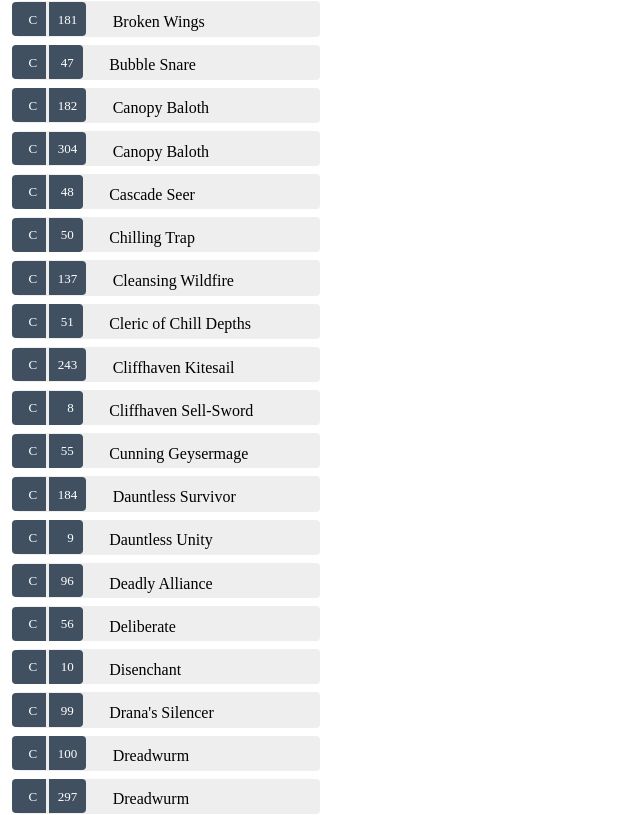
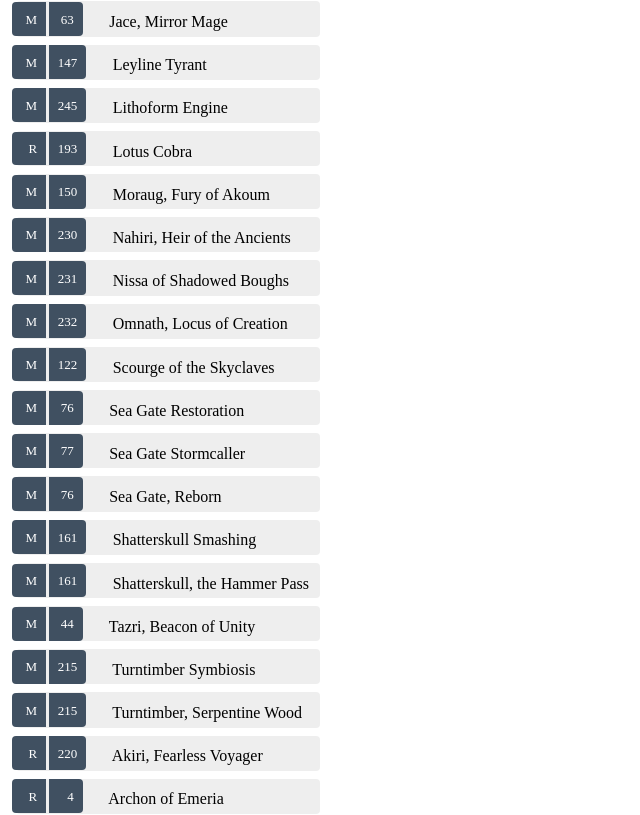
Before and after one commit to ArclightMike/angular-magic-drafter, an Angular app: page /set in a window 1280 px wide. Shown: the part 494-1309 px from the top of the page, without its empty margins (0-640 px from the left). Built offline with nearby package versions, Linux system fonts and the light colour scheme.

Commit message:
Show all cards, not just the last pulled.

```diff
--- a/src/app/set/set.component.html
+++ b/src/app/set/set.component.html
@@ -1,6 +1,15 @@
 <h2>Cards in the Set</h2>
 <ul class="cards">
-	<li *ngFor="let card of cards">
-			<span class="rarity">{{card.rarity}}</span> <span class="badge">{{card.id}}</span> {{card.name}}
+	<li *ngFor="let mythic of mythics">
+			<span class="rarity">{{mythic.rarity}}</span> <span class="badge">{{mythic.id}}</span> {{mythic.name}}
+	</li>
+  <li *ngFor="let rare of rares">
+			<span class="rarity">{{rare.rarity}}</span> <span class="badge">{{rare.id}}</span> {{rare.name}}
+	</li>
+  <li *ngFor="let uncommons of uncommons">
+			<span class="rarity">{{uncommons.rarity}}</span> <span class="badge">{{uncommons.id}}</span> {{uncommons.name}}
+	</li>
+  <li *ngFor="let common of commons">
+			<span class="rarity">{{common.rarity}}</span> <span class="badge">{{common.id}}</span> {{common.name}}
 	</li>
 </ul>
--- a/src/app/set/set.component.ts
+++ b/src/app/set/set.component.ts
@@ -9,7 +9,10 @@
 })
 export class SetComponent implements OnInit {
 
-  cards: Card[];
+  commons: Card[];
+  uncommons: Card[];
+  rares: Card[];
+  mythics: Card[];
 
   constructor(private cardService: CardService) { }
 
@@ -21,18 +24,18 @@
   }
 
   getCommons(): void {
-  this.cardService.getCommons().subscribe(cards => this.cards = cards);
+  this.cardService.getCommons().subscribe(cards => this.commons = cards);
   }
 
   getUncommons(): void {
-  this.cardService.getUncommons().subscribe(cards => this.cards = cards);
+  this.cardService.getUncommons().subscribe(cards => this.uncommons = cards);
   }
 
   getRares(): void {
-  this.cardService.getRares().subscribe(cards => this.cards = cards);
+  this.cardService.getRares().subscribe(cards => this.rares = cards);
   }
 
   getMythics(): void {
-  this.cardService.getMythics().subscribe(cards => this.cards = cards);
+  this.cardService.getMythics().subscribe(cards => this.mythics = cards);
   }
 }
```
